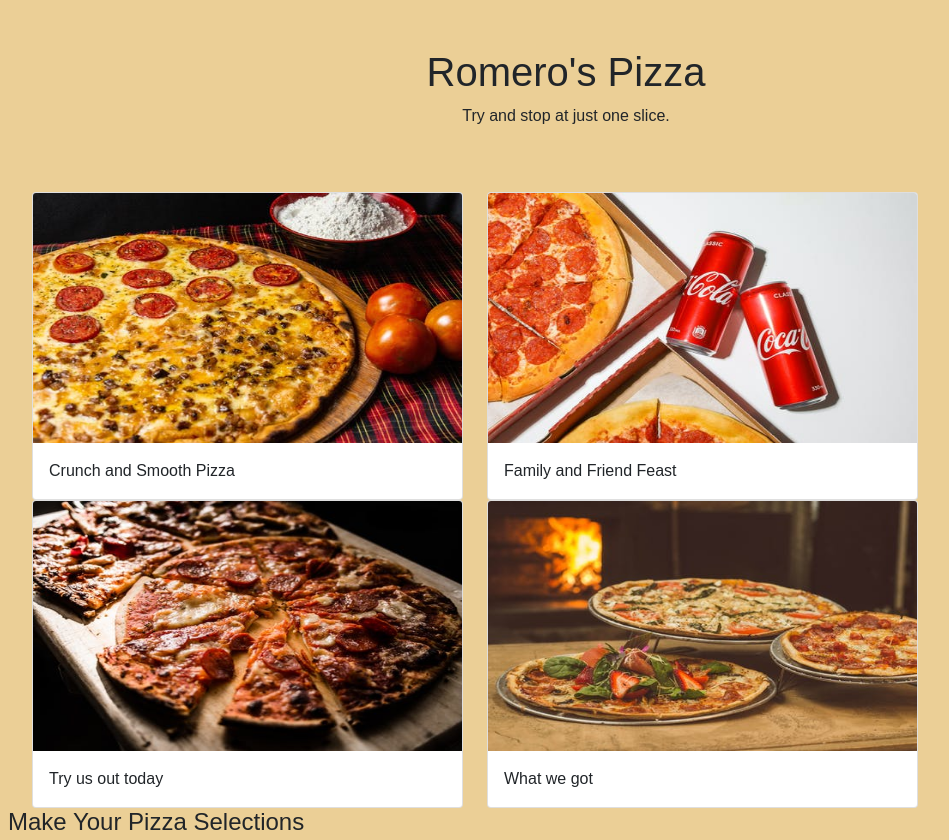
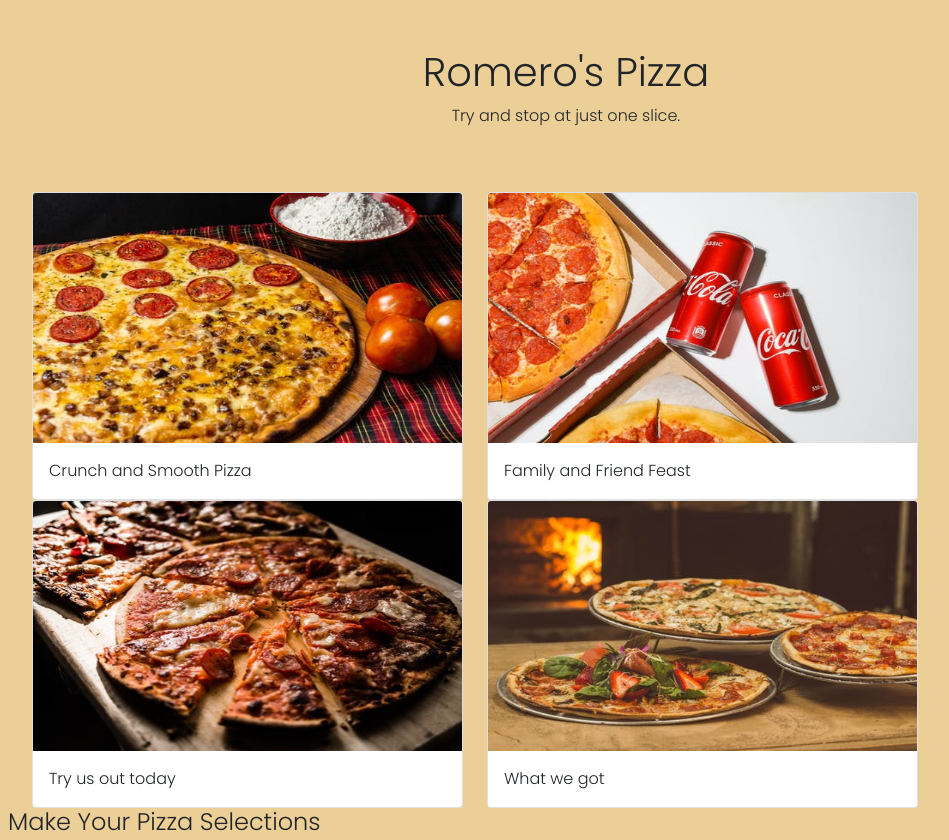
Before and after one commit to abdirahman-ahmednoor/Romero-s-pizza, a plain HTML site: page index.html in a window 1280 px wide. Shown: the top 840 px of the page, without its empty margins (74-1023 px from the left). Drawn offline with nearby package versions, Linux system fonts and the light colour scheme.

Commit message:
added fonts to the text

```diff
--- a/css/styles.css
+++ b/css/styles.css
@@ -1,5 +1,5 @@
 body{
-    font-family: sans-serif;
+    font-family: 'Poppins', sans-serif;
     background-color: rgb(235, 207, 150);
 }
 .select{
--- a/index.html
+++ b/index.html
@@ -4,6 +4,9 @@
     <meta charset="UTF-8">
     <meta http-equiv="X-UA-Compatible" content="IE=edge">
     <meta name="viewport" content="width=device-width, initial-scale=1.0">
+    <link rel="preconnect" href="https://fonts.googleapis.com">
+<link rel="preconnect" href="https://fonts.gstatic.com" crossorigin>
+<link href="https://fonts.googleapis.com/css2?family=Poppins:wght@300&display=swap" rel="stylesheet">
     <script src="https://code.jquery.com/jquery-3.6.0.js" integrity="sha256-H+K7U5CnXl1h5ywQfKtSj8PCmoN9aaq30gDh27Xc0jk=" crossorigin="anonymous"></script>
     <link href="https://cdn.jsdelivr.net/npm/bootstrap@5.0.2/dist/css/bootstrap.min.css" rel="stylesheet" integrity="sha384-EVSTQN3/azprG1Anm3QDgpJLIm9Nao0Yz1ztcQTwFspd3yD65VohhpuuCOmLASjC" crossorigin="anonymous">
     <link rel="stylesheet" href="css/styles.css">
```
